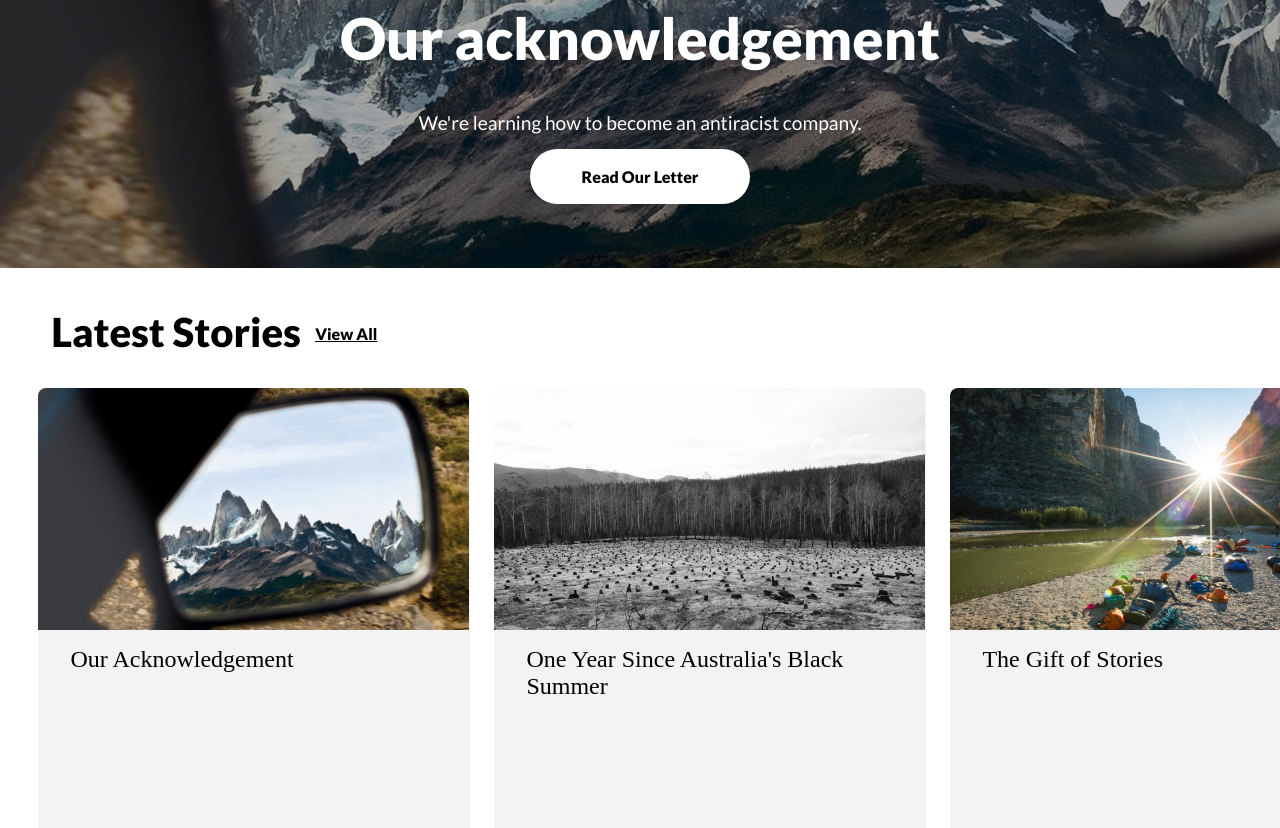
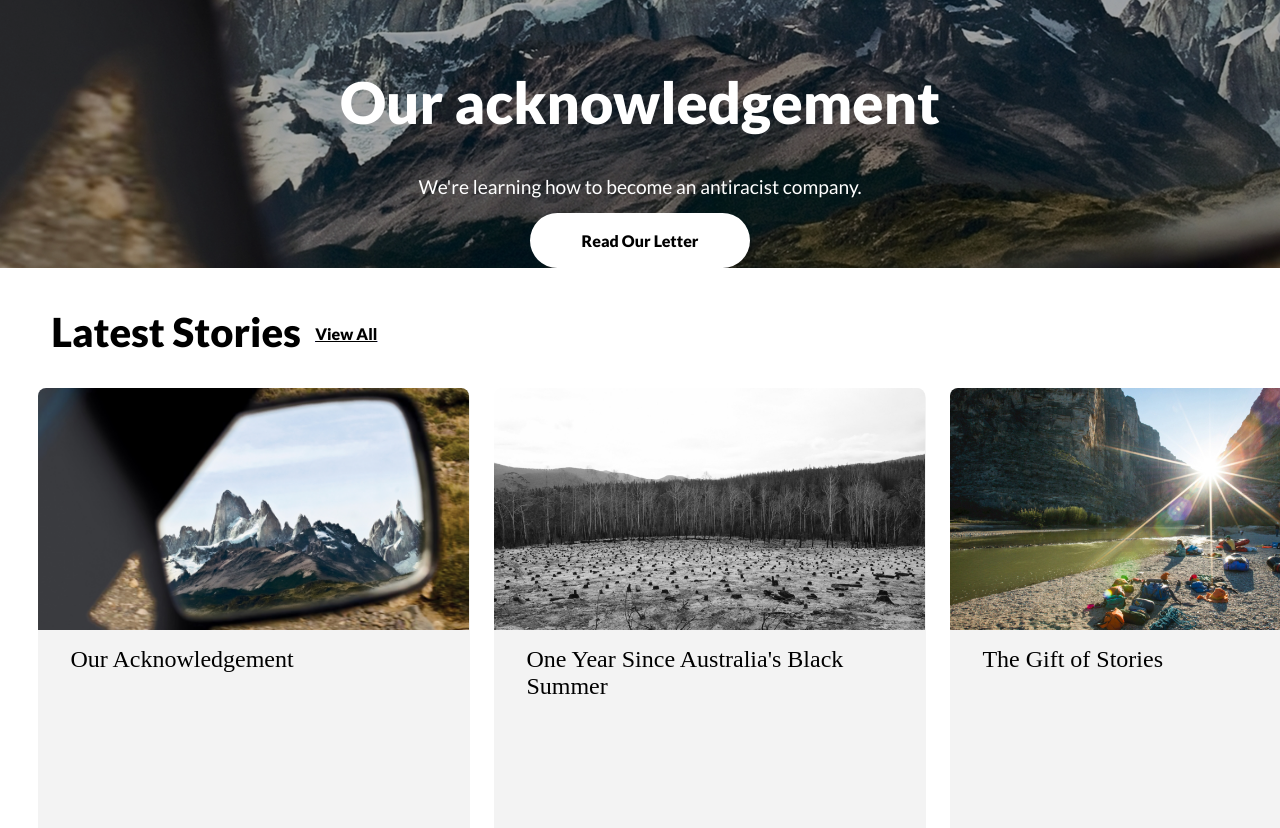
Before and after one commit to Juliusmeeuwisse/Blokweb, a plain HTML site: page index.html in a window 1280 px wide. Shown: the part 1892-2720 px from the top of the page. Drawn offline with Linux system fonts and the light colour scheme; a web font is replaced by a local one.

Commit message:
Add files via upload

```diff
--- a/styles/style.css
+++ b/styles/style.css
@@ -103,7 +103,6 @@ body {
   width: 90%;
   margin-left: 5%;
   margin-top: 7%;
-  margin-bottom: 4rem;
   text-align: center;
   text-decoration: none;
 }
@@ -760,7 +759,6 @@ footer :nth-child(2) {
     white-space: nowrap;
     margin-top: 1%;
     width: 220px;
-    margin-bottom: 4rem;
   }
 
   .slideritem {
```
